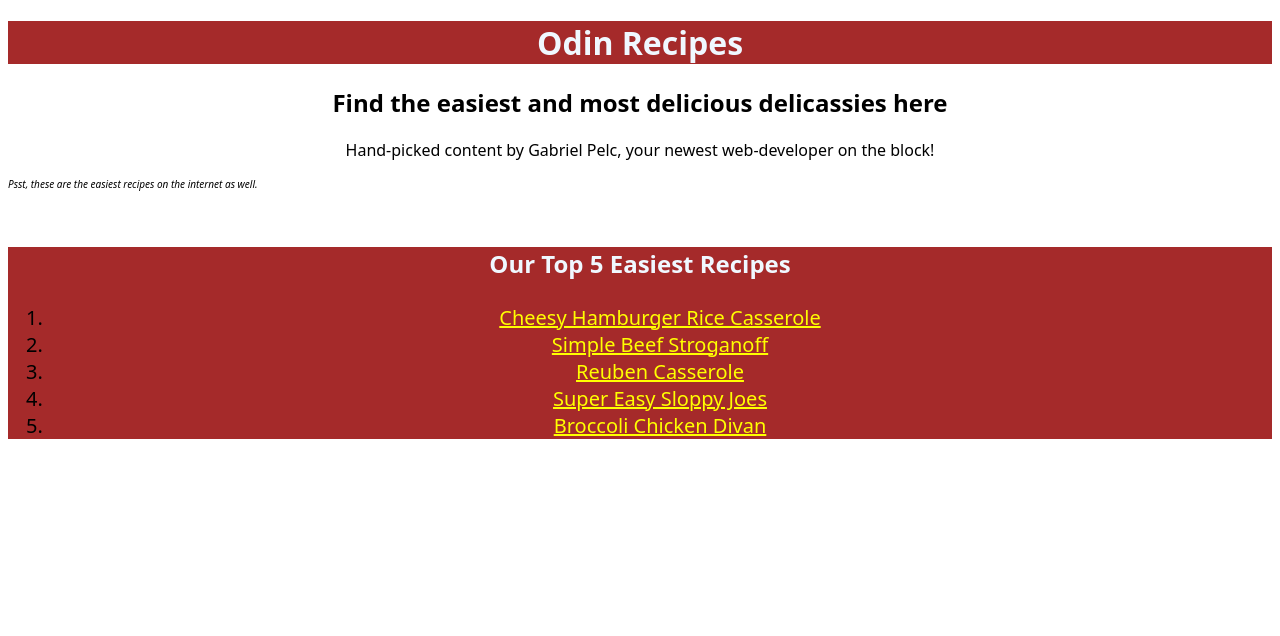
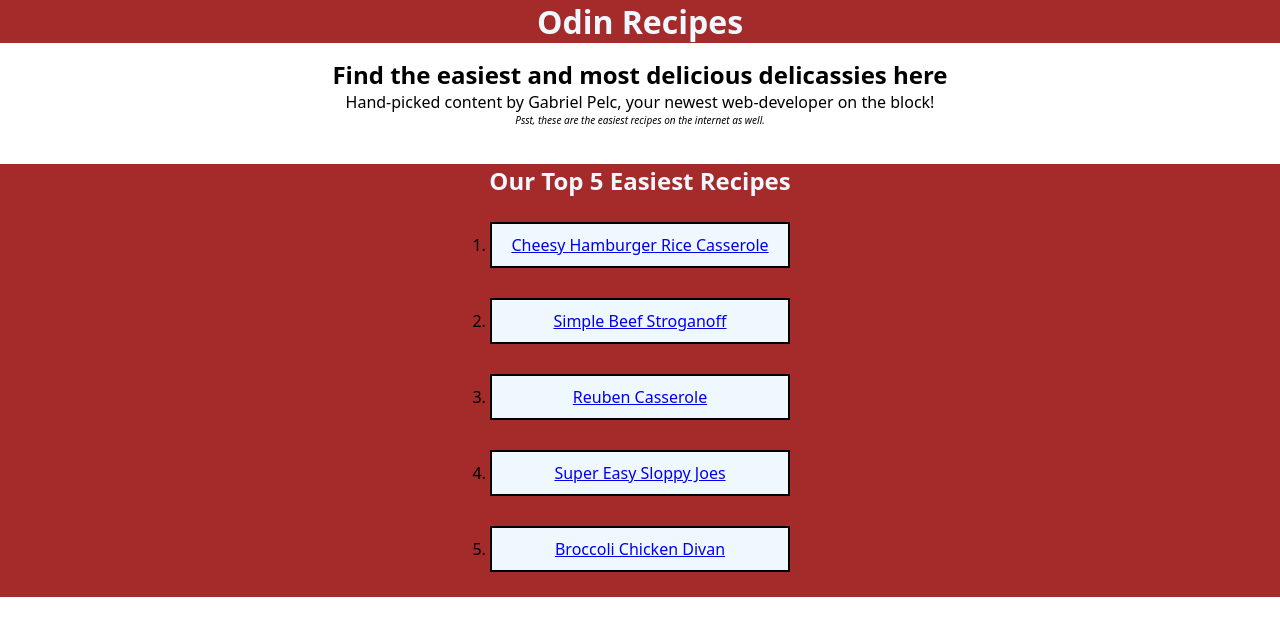
Before and after one commit to gabrielpelc/Project-Recipes, a plain HTML site: page index.html in a window 1280 px wide. Drawn offline with Linux system fonts and the light colour scheme.

Commit message:
Align list using Flexbox

```diff
--- a/index.html
+++ b/index.html
@@ -10,21 +10,26 @@
     <header>
         <h1>Odin Recipes</h1>
     </header>
-    <div class="sub-header">
-        <h2 class="sub-text">Find the easiest and most delicious delicassies here</h2>
-        <p class="signature">Hand-picked content by Gabriel Pelc, your newest web-developer on the block!</p>
-        <p class="signature bonus"><em>Psst, these are the easiest recipes on the internet as well.</em></p>
+    <div class="white-block">
+        <div class="sub-header">
+            <h2 class="sub-text">Find the easiest and most delicious delicassies here</h2>
+            <p class="signature">Hand-picked content by Gabriel Pelc, your newest web-developer on the block!</p>
+            <p class="signature-bonus"><em>Psst, these are the easiest recipes on the internet as well.</em></p>
+        </div>
     </div>
     <br>
     <div class="list">
         <h3 class="list-title">Our Top 5 Easiest Recipes</h3>
-        <ol class="list-items">
-            <li><a href="./Recipes/cheesy-hamburguer-rice-casserole.html" target="_blank" rel="noopener noreferrer">Cheesy Hamburger Rice Casserole</li></a>
-            <li><a href="./Recipes/Simple-Beef-Stroganoff.html" target="_blank" rel="noopener noreferrer">Simple Beef Stroganoff</li></a>
-            <li><a href="./Recipes/Reuben-Casserole.html" target="_blank" rel="noopener noreferrer">Reuben Casserole</li></a>
-            <li><a href="./Recipes/Super-Easy-Sloppy-Joes.html" target="_blank" rel="noopener noreferrer">Super Easy Sloppy Joes</li></a>
-            <li><a href="./Recipes/Broccoli-Chicken-Divan.html" target="_blank" rel="noopener noreferrer">Broccoli Chicken Divan</li></a>
-        </ol>
+        <div class="list-container">
+            <ol class="list-items">
+            <div class="li-1"><li><a href="./Recipes/cheesy-hamburguer-rice-casserole.html" target="_blank" rel="noopener noreferrer">Cheesy Hamburger Rice Casserole</li></a></div>
+            <div class="li-2"><li><a href="./Recipes/Simple-Beef-Stroganoff.html" target="_blank" rel="noopener noreferrer">Simple Beef Stroganoff</li></a></div>
+            <div class="li-3"><li><a href="./Recipes/Reuben-Casserole.html" target="_blank" rel="noopener noreferrer">Reuben Casserole</li></a></div>
+            <div class="li-4"><li><a href="./Recipes/Super-Easy-Sloppy-Joes.html" target="_blank" rel="noopener noreferrer">Super Easy Sloppy Joes</li></a></div>
+            <div class="li-5"><li><a href="./Recipes/Broccoli-Chicken-Divan.html" target="_blank" rel="noopener noreferrer">Broccoli Chicken Divan</li></a></div>
+            </ol>
+        </div>
+
     </div>
 </body>
 </html>
--- a/styles.css
+++ b/styles.css
@@ -1,5 +1,10 @@
-* {
+*,
+*::before,
+*::after {
     font-family: system-ui, -apple-system, BlinkMacSystemFont, 'Segoe UI', Roboto, Oxygen, Ubuntu, Cantarell, 'Open Sans', 'Helvetica Neue', sans-serif;
+    margin: 0;
+    padding: 0;
+    box-sizing: border-box;
 }
 
 h1 {
@@ -17,9 +22,14 @@ h2 {
     font-size: 16px;
 }
 
-.signature.bonus {
-    text-align: left;
+.signature-bonus {
+    text-align: center;
     font-size: 10px;
+    margin-right: auto;
+}
+
+.white-block {
+    margin: 15px 15px;
 }
 
 div.list {
@@ -33,13 +43,22 @@ div.list {
     color: aliceblue;
 }
 
-a {
-    color: yellow;
-    font-weight: 300;
+.list-items {
+    display: flex;
+    justify-content: space-evenly;
+    align-items: center;
+    height: 400px;
+    flex-direction: column;
 }
 
-.list-items {
+
+.list-items li {
+    background-color: aliceblue;
+    height: auto;
+    width: 300px;
+    font-size: 16px;
+    border: 2px solid black;
+    padding: 10px;
+    margin: 5px;
     text-align: center;
-    font-size: 20px;
-    background-color: brown;
 }
```
